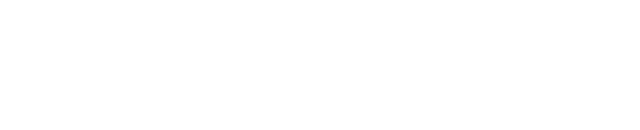
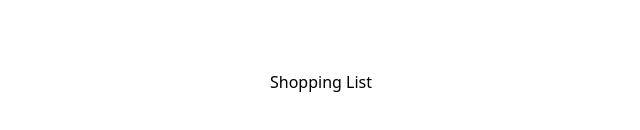
Before and after one commit to bol507/bigdevsoon, a React (Vite) app: page /shopping-list in a window 1280 px wide. Before the commit this address had no page. Shown: the part 318-448 px from the top of the page, without its empty margins (319-959 px from the left). Built offline with nearby package versions, Linux system fonts and the light colour scheme.

Commit message:
feat: add shopping list in app router

```diff
--- a/src/core/route/app-router.tsx
+++ b/src/core/route/app-router.tsx
@@ -1,5 +1,6 @@
 import { lazy, ReactNode, Suspense } from "react";
 import { BrowserRouter, Route, Routes } from "react-router";
+import ShoppingList from "../../features/shopping-list/pages/shopping-list";
 
 const AppLayout = lazy(() => import("../../shared/layouts/app-layout"));
 const HomePage = lazy(() => import("../../features/home/pages/home"));
@@ -37,7 +38,11 @@ export const AppRouter = ({ children }: AppRouterProps) => {
               <TaskBoardPage />
             </Suspense>
             } />
-
+          <Route path="shopping-list" element={
+            <Suspense fallback={<div>Loading...</div>}>
+              <ShoppingList />
+            </Suspense>
+            } />
         </Route>
       </Routes>
       {children}
--- a/src/features/home/pages/home.tsx
+++ b/src/features/home/pages/home.tsx
@@ -6,6 +6,7 @@ const Home = () => {
       <h1 className="text-4xl font-bold">Welcome to BigDevSoon challenge solutions</h1>
       <Link to="/restaurant-reservation">#12 Go to restaurant reservation</Link>
       <Link to="/task-board">#13 Go to task board</Link>
+      <Link to="/shopping-list">#14 Go to shopping list</Link>
 
     </div>
   )
--- /dev/null
+++ b/src/features/shopping-list/pages/shopping-list.tsx
@@ -0,0 +1,11 @@
+
+
+const ShoppingList = () => {
+  return (
+    <div>
+      <h1>Shopping List</h1>
+    </div>
+  )
+}
+
+export default ShoppingList
```
